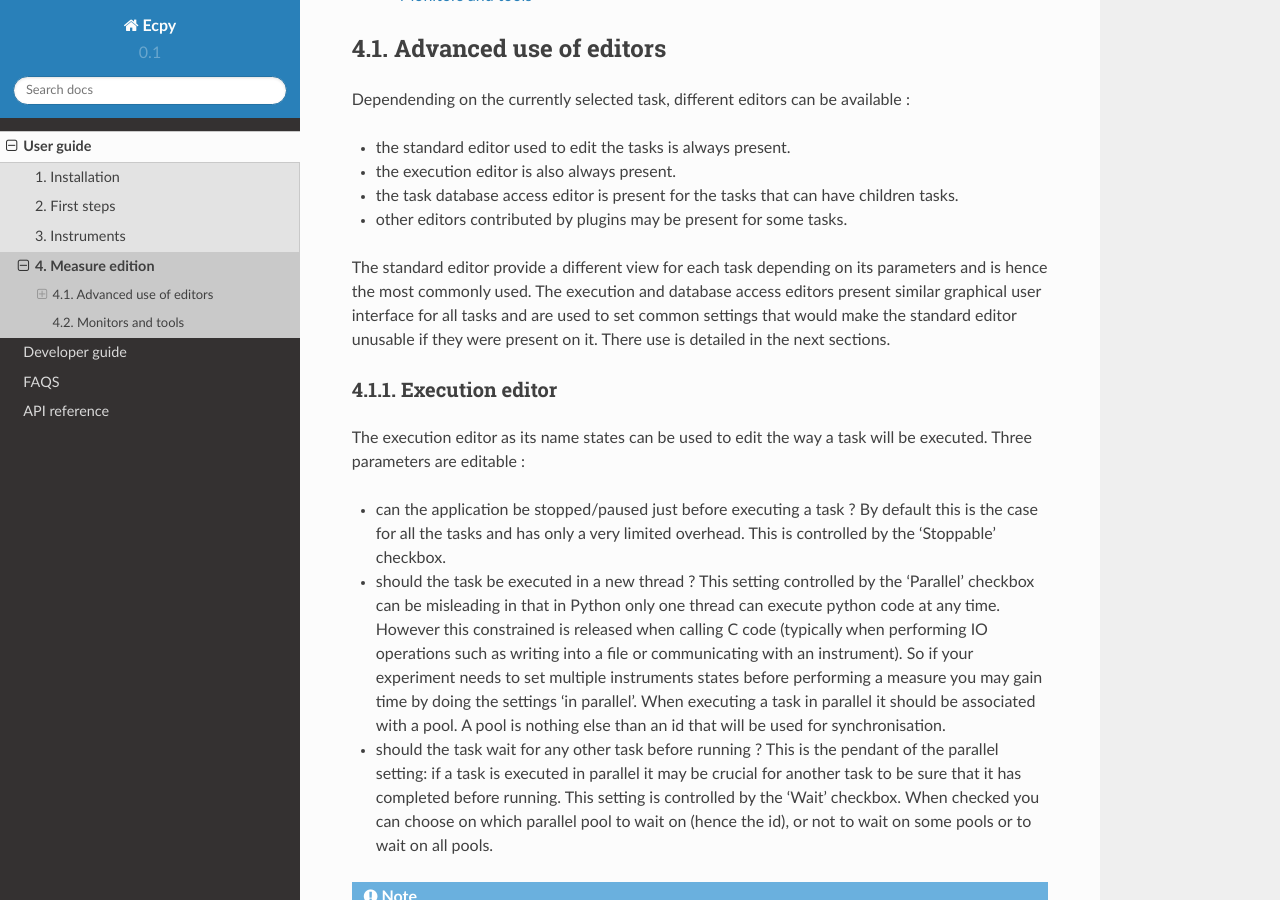
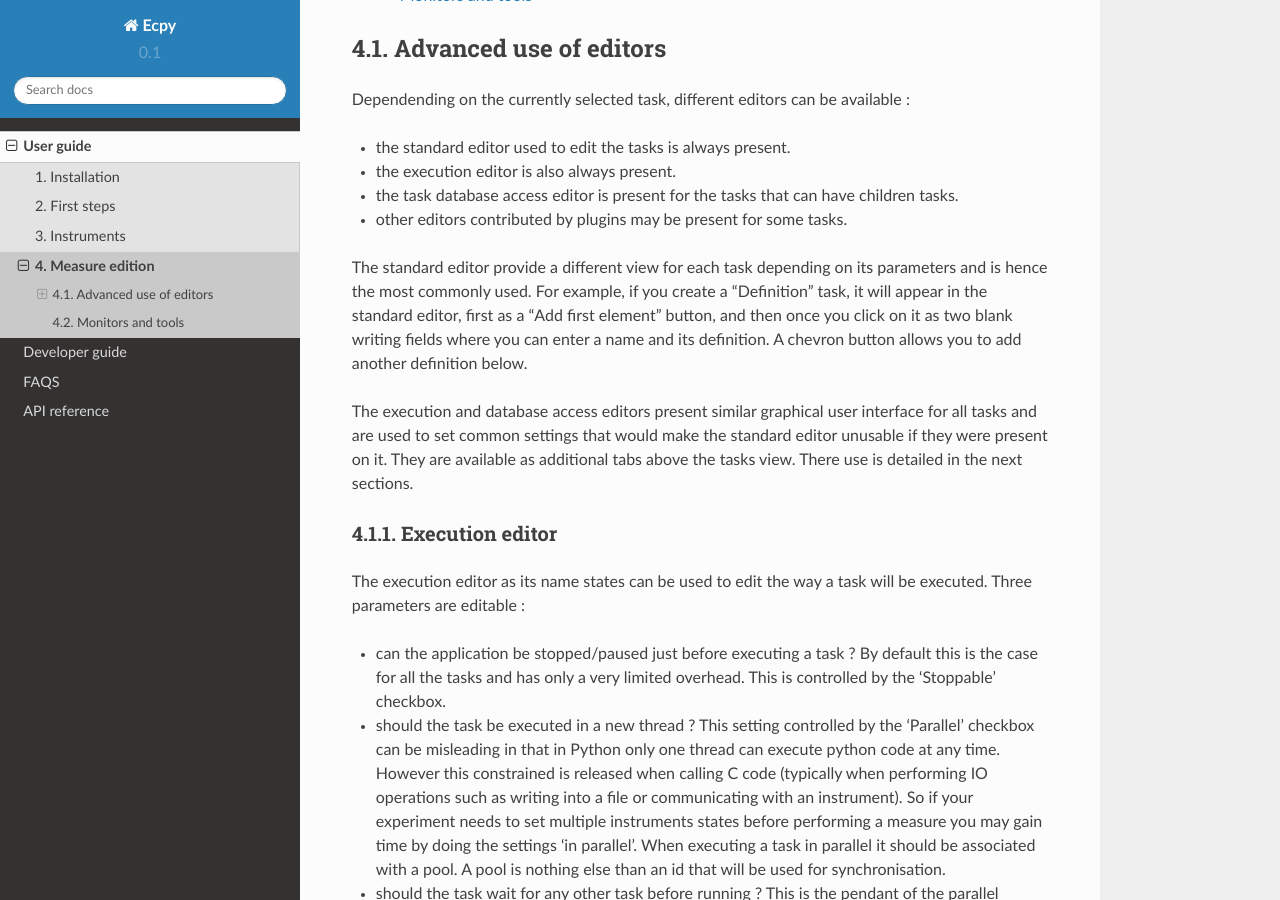
Before and after one commit to Exopy/exopy, a Sphinx documentation site: the page built from docs/source/user_guide/measure_edition.rst, in a window 1280 px wide and 900 px high, scrolled down 476 px. Built offline with Sphinx 7.4.7 and the Read the Docs theme 2.0.0, drawn with Linux system fonts in a browser that asks for light colours.

Commit message:
Proposition for a few changes; adding an example in the measure edition changing the order a bit in first_steps

```diff
--- a/docs/source/user_guide/measure_edition.rst
+++ b/docs/source/user_guide/measure_edition.rst
@@ -23,10 +23,16 @@ available :
 - other editors contributed by plugins may be present for some tasks.
 
 The standard editor provide a different view for each task depending on its
-parameters and is hence the most commonly used. The execution and database
-access editors present similar graphical user interface for all tasks and are
-used to set common settings that would make the standard editor unusable
-if they were present on it. There use is detailed in the next sections.
+parameters and is hence the most commonly used.
+For example, if you create a "Definition" task, it will appear in the standard
+editor, first as a "Add first element" button, and then once you click on it
+as two blank writing fields where you can enter a name and its definition.
+A chevron button allows you to add another definition below.
+
+The execution and database access editors present similar graphical user
+interface for all tasks and are used to set common settings that would make
+the standard editor unusable if they were present on it. They are available as
+additional tabs above the tasks view. There use is detailed in the next sections.
 
 Execution editor
 ^^^^^^^^^^^^^^^^
```
Also changed, not shown: docs/source/user_guide/first_steps.rst (+29 -15 lines).
